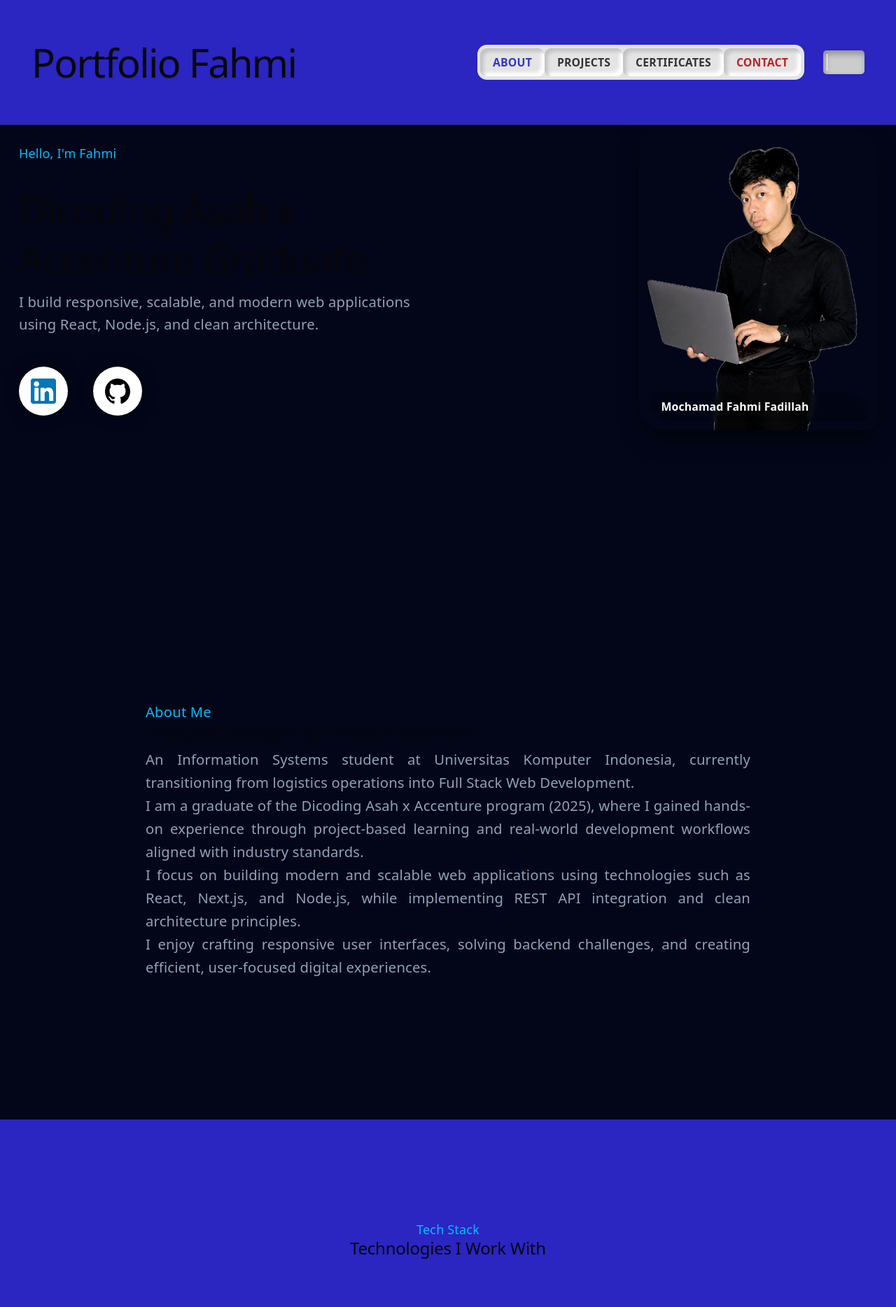
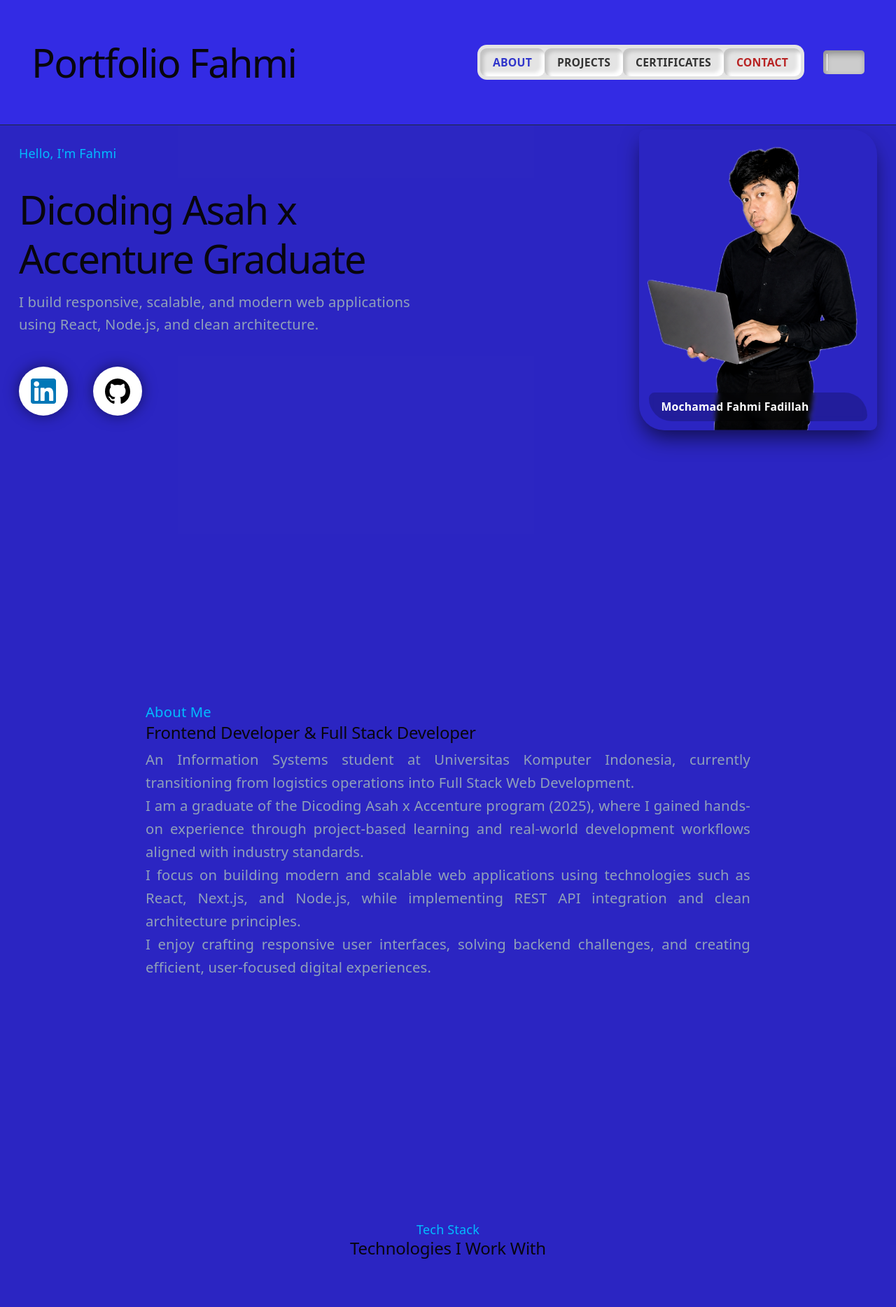
Before and after one commit to mochamadfahmifadillah/portfolio-fahmi-developer, a React (Vite) app in the folder client/: page / in a window 1280 px wide. Shown: the top 1868 px of the page at 70% size. Built offline with nearby package versions, Linux system fonts and the light colour scheme.

Commit message:
Memperbaiki Card

```diff
--- a/client/src/sections/About.jsx
+++ b/client/src/sections/About.jsx
@@ -1,6 +1,6 @@
 const About = () => {
   return (
-    <section className="min-h-screen flex items-center px-6">
+    <section className="min-h-screen flex items-center px-6 bg-[#362EED]/80 ">
       <div className="max-w-3xl mx-auto">
 
         <div>
--- a/client/src/sections/Certificate.jsx
+++ b/client/src/sections/Certificate.jsx
@@ -24,7 +24,7 @@ const certificates = [
 
 const Certificates = () => {
   return (
-    <section className="py-32 px-6 bg-slate-900">
+    <section className="py-32 px-6 bg-[#362EED]/80 ">
       <div className="max-w-6xl mx-auto">
 
         {/* HEADER */}
--- a/client/src/sections/Contact.jsx
+++ b/client/src/sections/Contact.jsx
@@ -1,6 +1,6 @@
 const Contact = () => {
   return (
-    <section id="contact" className="py-32 px-6 bg-slate-950">
+    <section id="contact" className="py-32 px-6 bg-[#362EED]/80">
       <div className="max-w-6xl mx-auto">
 
         {/* Title */}
--- a/client/src/sections/Hero.jsx
+++ b/client/src/sections/Hero.jsx
@@ -23,7 +23,7 @@ const Hero = () => {
   }, [])
 
   return (
-    <section className="min-h-screen flex items-center px-6 w-full ">
+    <section className="min-h-screen flex items-center px-6 w-full bg-[#362EED]/80 ">
       <div className="w-full max-w-7xl mx-auto grid md:grid-cols-2 gap-16 items-center">
 
         {/* LEFT */}
```
Also changed, not shown: 1 other file (tests, documents, lock files or other folders).
